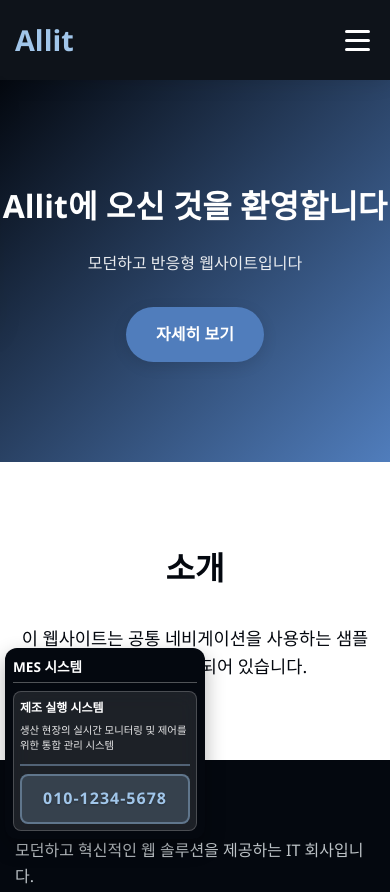
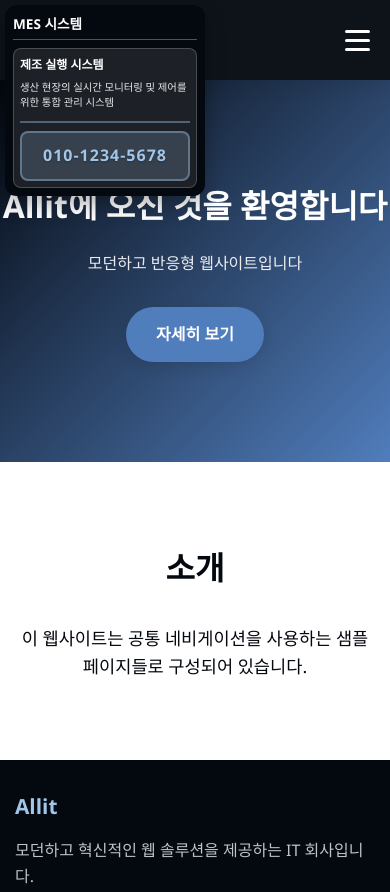
Before and after one commit to allitworkcokr/allit.github.io, a plain HTML site: page index.html in a window 390 px wide. Shown: the top 892 px of the page. Drawn offline with Linux system fonts and the light colour scheme.

Commit message:
배너 상단 고정

```diff
--- a/css/banner.css
+++ b/css/banner.css
@@ -2,7 +2,7 @@
 .banner {
     position: fixed;
     left: 20px;
-    bottom: 20px;
+    top: 20px;
     width: 200px;
     height: auto;
     background: #04080f;
@@ -143,7 +143,7 @@
 @media (max-width: 768px) {
     .banner {
         left: 10px;
-        bottom: 10px;
+        top: 10px;
         width: 180px;
     }
 
@@ -163,7 +163,7 @@
 @media (max-width: 480px) {
     .banner {
         left: 5px;
-        bottom: 5px;
+        top: 5px;
         width: calc(100vw - 10px);
         max-width: 200px;
     }
```
